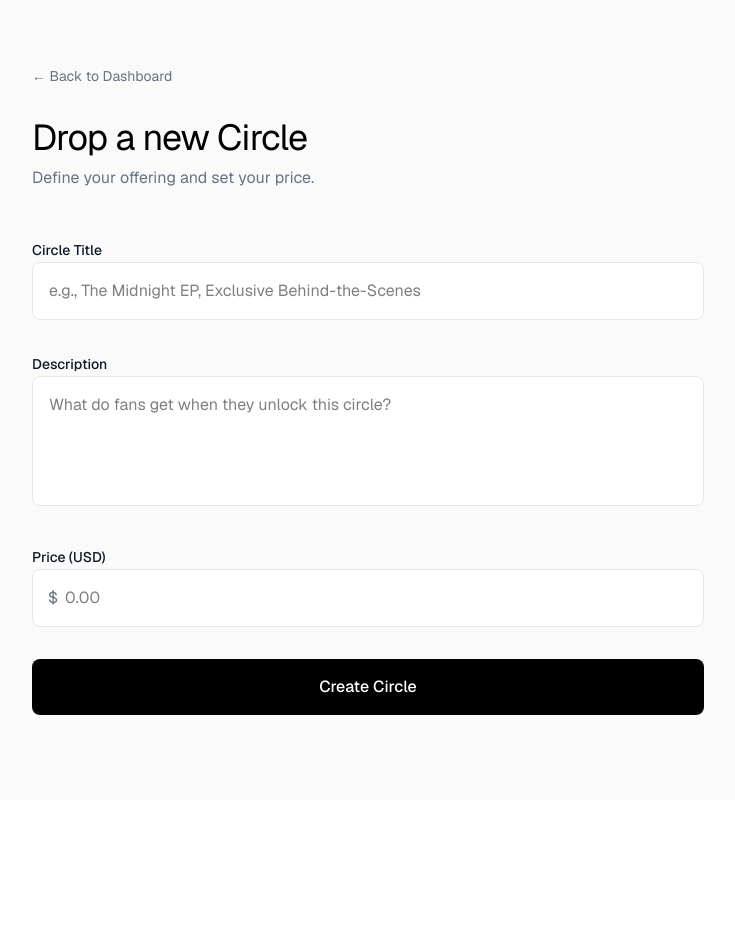
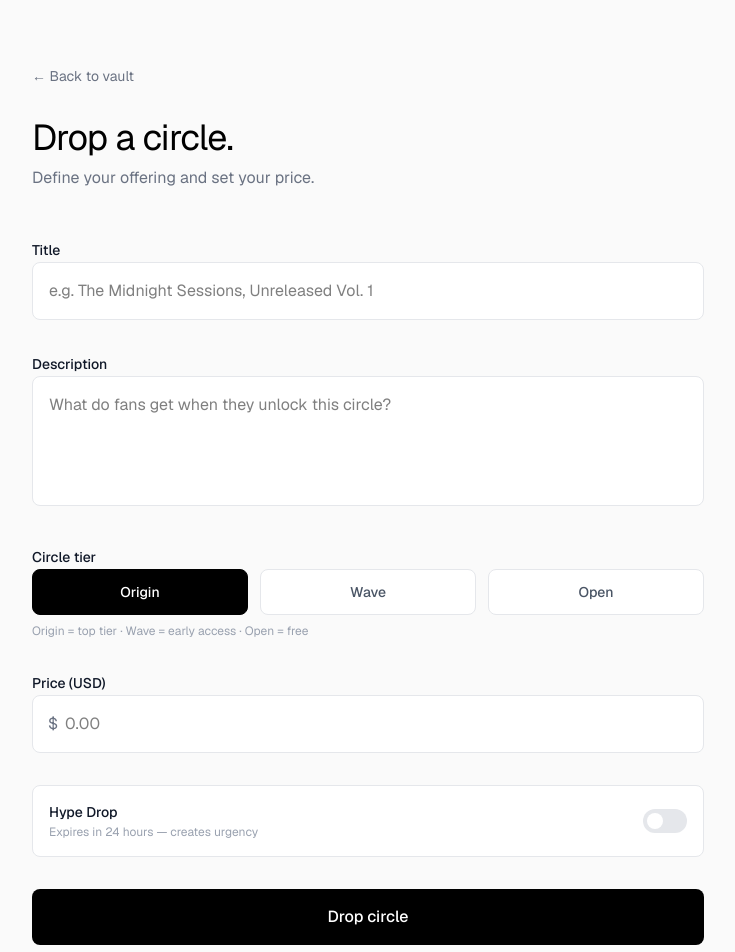
Before and after one commit to genesisraaiin-star/dropcirclesv2, a Next.js app: page /dashboard/circles/create in a window 1280 px wide. Shown: the top 952 px of the page, without its empty margins (272-1007 px from the left). Before the commit the page ends 800 px from the top, so only its background shows below. Built offline with nearby package versions, Linux system fonts and the light colour scheme.

Commit message:
fix circles pages - useParams, artist_id lookup, hype drop toggle

```diff
--- a/app/dashboard/circles/[id]/page.tsx
+++ b/app/dashboard/circles/[id]/page.tsx
@@ -1,30 +1,32 @@
 'use client';
 
 import { useState, useEffect } from 'react';
-import { useRouter } from 'next/navigation';
+import { useRouter, useParams } from 'next/navigation';
 import { createClient } from '@/lib/supabase';
 import Link from 'next/link';
 
-export default function EditCirclePage({ params }: { params: { id: string } }) {
+export default function EditCirclePage() {
   const router = useRouter();
-  const supabase = createClient();
+  const params = useParams();
+  const id = params.id as string;
 
   const [circle, setCircle] = useState<any>(null);
   const [loading, setLoading] = useState(true);
   const [saving, setSaving] = useState(false);
   const [uploading, setUploading] = useState(false);
 
-  // Load the specific Circle from the database
   useEffect(() => {
+    if (!id) return;
     async function fetchCircle() {
+      const supabase = createClient();
       const { data, error } = await supabase
         .from('circles')
         .select('*')
-        .eq('id', params.id)
+        .eq('id', id)
         .single();
 
       if (error) {
-        console.error("Error fetching:", error);
+        console.error('Error fetching:', error);
         router.push('/dashboard/circles');
         return;
       }
@@ -32,88 +34,85 @@ export default function EditCirclePage({ params }: { params: { id: string } }) {
       setLoading(false);
     }
     fetchCircle();
-  }, [params.id, router, supabase]);
+  }, [id, router]);
 
-  // THE UPLOAD LOGIC
   const handleFileUpload = async (e: React.ChangeEvent<HTMLInputElement>) => {
     const file = e.target.files?.[0];
-    if (!file) return;
-
+    if (!file || !circle) return;
     setUploading(true);
 
-    // 1. Create a secure, random file name so files never overwrite each other
+    const supabase = createClient();
     const fileExt = file.name.split('.').pop();
-    const fileName = `${params.id}-${Math.random().toString(36).substring(2)}.${fileExt}`;
+    const fileName = `${id}-${Math.random().toString(36).substring(2)}.${fileExt}`;
 
-    // 2. Push the actual file to your Supabase Bucket
     const { error: uploadError } = await supabase.storage
       .from('circle-assets')
       .upload(fileName, file);
 
     if (uploadError) {
-      console.error("Upload error:", uploadError);
-      alert("Failed to upload file to the vault.");
+      console.error('Upload error:', uploadError);
+      alert('Failed to upload file.');
       setUploading(false);
       return;
     }
 
-    // 3. Get the secure URL for playback
     const { data: { publicUrl } } = supabase.storage
       .from('circle-assets')
       .getPublicUrl(fileName);
 
-    // 4. Attach this URL to the Circle in your database
     const updatedAssets = [...(circle.assets || []), publicUrl];
     const { error: updateError } = await supabase
       .from('circles')
       .update({ assets: updatedAssets })
-      .eq('id', params.id);
+      .eq('id', id);
 
     if (updateError) {
-      console.error("Failed to link file to circle:", updateError);
+      console.error('Failed to link file:', updateError);
     } else {
       setCircle({ ...circle, assets: updatedAssets });
     }
-
     setUploading(false);
   };
 
-  // THE METADATA SAVER
   const handleSaveDetails = async (e: React.FormEvent) => {
     e.preventDefault();
     setSaving(true);
-
+    const supabase = createClient();
     const formData = new FormData(e.target as HTMLFormElement);
     const { error } = await supabase
       .from('circles')
       .update({
         title: formData.get('title'),
-        description: formData.get('description')
+        description: formData.get('description'),
       })
-      .eq('id', params.id);
+      .eq('id', id);
 
     setSaving(false);
-    if (!error) alert("Drop details updated.");
+    if (!error) alert('Drop details updated.');
   };
 
-  // THE NUKE BUTTON
   const handleDelete = async () => {
-    if (!window.confirm("Are you sure? This cannot be undone and the drop will be destroyed forever.")) return;
-
-    const { error } = await supabase.from('circles').delete().eq('id', params.id);
+    if (!window.confirm('Are you sure? This cannot be undone.')) return;
+    const supabase = createClient();
+    const { error } = await supabase.from('circles').delete().eq('id', id);
     if (!error) router.push('/dashboard/circles');
   };
 
-  if (loading) return <div className="min-h-screen bg-[#FAFAFA] flex items-center justify-center animate-pulse text-sm text-gray-400 font-mono tracking-widest uppercase">Unlocking...</div>;
+  if (loading) return (
+    <div className="min-h-screen bg-[#FAFAFA] flex items-center justify-center">
+      <p className="text-gray-400 text-sm font-mono tracking-widest uppercase animate-pulse">Unlocking...</p>
+    </div>
+  );
+
+  if (!circle) return null;
 
   return (
     <div className="min-h-screen bg-[#FAFAFA] text-black p-8 md:p-16 font-sans">
       <div className="max-w-2xl mx-auto">
 
-        {/* Navigation */}
         <div className="mb-12 flex justify-between items-center">
           <Link href="/dashboard/circles" className="text-sm text-gray-500 hover:text-black transition-colors">
-            ← Back to Vault
+            ← Back to vault
           </Link>
           <span className={`text-[10px] uppercase tracking-widest font-medium px-2 py-1 rounded ${circle.is_active ? 'bg-green-50 text-green-600' : 'bg-red-50 text-red-600'}`}>
             {circle.is_active ? 'Active' : 'Locked'}
@@ -121,26 +120,39 @@ export default function EditCirclePage({ params }: { params: { id: string } }) {
         </div>
 
         <div className="mb-12">
-          <h1 className="text-4xl font-normal tracking-tight mb-2">Configure Drop</h1>
-          <p className="text-gray-500 text-sm">Upload your ephemeral audio track. Fans will only be able to stream this live.</p>
+          <h1 className="text-4xl font-normal tracking-tight mb-2">Configure drop</h1>
+          <p className="text-gray-500 text-sm">Upload your audio and edit drop details.</p>
         </div>
 
-        {/* The Ephemeral Uploader */}
-        <div className="bg-white border border-gray-200 rounded-xl p-8 mb-8 text-center border-dashed relative overflow-hidden">
+        {/* Audio Uploader */}
+        <div className="bg-white border border-dashed border-gray-200 rounded-xl p-8 mb-8 text-center">
           {circle.assets && circle.assets.length > 0 ? (
-            <div className="flex flex-col items-center justify-center">
-              <div className="w-12 h-12 bg-green-50 text-green-500 rounded-full flex items-center justify-center mb-4">✓</div>
-              <h3 className="text-sm font-medium mb-1">Track Uploaded</h3>
-              <p className="text-xs text-gray-500 mb-4">Ready for live streaming.</p>
+            <div className="flex flex-col items-center">
+              <div className="w-12 h-12 bg-green-50 text-green-500 rounded-full flex items-center justify-center mb-4 text-lg">✓</div>
+              <h3 className="text-sm font-medium mb-1">Track uploaded</h3>
+              <p className="text-xs text-gray-500 mb-4">{circle.assets.length} file{circle.assets.length > 1 ? 's' : ''} in vault</p>
+              <div className="relative inline-block">
+                <input
+                  type="file"
+                  accept="audio/*"
+                  onChange={handleFileUpload}
+                  disabled={uploading}
+                  className="absolute inset-0 w-full h-full opacity-0 cursor-pointer disabled:cursor-not-allowed"
+                />
+                <button disabled={uploading} className="text-xs border border-gray-200 text-gray-600 px-4 py-2 rounded hover:border-gray-400 transition-colors disabled:opacity-50">
+                  {uploading ? 'Uploading...' : 'Replace / add file'}
+                </button>
+              </div>
             </div>
           ) : (
             <>
               <div className="w-12 h-12 bg-gray-100 rounded-full flex items-center justify-center mx-auto mb-4">
-                <svg width="20" height="20" viewBox="0 0 24 24" fill="none" stroke="currentColor" strokeWidth="2"><path d="M21 15v4a2 2 0 0 1-2 2H5a2 2 0 0 1-2-2v-4M17 8l-5-5-5 5M12 3v12"/></svg>
+                <svg width="20" height="20" viewBox="0 0 24 24" fill="none" stroke="currentColor" strokeWidth="2">
+                  <path d="M21 15v4a2 2 0 0 1-2 2H5a2 2 0 0 1-2-2v-4M17 8l-5-5-5 5M12 3v12"/>
+                </svg>
               </div>
-              <h3 className="text-sm font-medium mb-1">Upload Master Audio</h3>
-              <p className="text-xs text-gray-500 mb-6">WAV or high-quality MP3.</p>
-
+              <h3 className="text-sm font-medium mb-1">Upload master audio</h3>
+              <p className="text-xs text-gray-500 mb-6">WAV or high-quality MP3</p>
               <div className="relative inline-block">
                 <input
                   type="file"
@@ -150,7 +162,7 @@ export default function EditCirclePage({ params }: { params: { id: string } }) {
                   className="absolute inset-0 w-full h-full opacity-0 cursor-pointer disabled:cursor-not-allowed"
                 />
                 <button disabled={uploading} className="text-xs bg-black text-white px-6 py-3 rounded font-medium hover:bg-gray-800 transition-colors disabled:opacity-50">
-                  {uploading ? 'Encrypting & Uploading...' : 'Select Audio File'}
+                  {uploading ? 'Uploading...' : 'Select audio file'}
                 </button>
               </div>
             </>
@@ -160,7 +172,7 @@ export default function EditCirclePage({ params }: { params: { id: string } }) {
         {/* Metadata Editor */}
         <form onSubmit={handleSaveDetails} className="space-y-6 mb-12">
           <div>
-            <label className="text-[10px] text-gray-400 font-medium tracking-widest uppercase mb-2 block">Drop Title</label>
+            <label className="text-[10px] text-gray-400 font-medium tracking-widest uppercase mb-2 block">Drop title</label>
             <input
               name="title"
               type="text"
@@ -170,7 +182,7 @@ export default function EditCirclePage({ params }: { params: { id: string } }) {
             />
           </div>
           <div>
-            <label className="text-[10px] text-gray-400 font-medium tracking-widest uppercase mb-2 block">Lore / Description</label>
+            <label className="text-[10px] text-gray-400 font-medium tracking-widest uppercase mb-2 block">Description</label>
             <textarea
               name="description"
               rows={4}
@@ -179,17 +191,24 @@ export default function EditCirclePage({ params }: { params: { id: string } }) {
               className="w-full p-4 bg-white border border-gray-200 rounded-lg focus:outline-none focus:ring-2 focus:ring-black resize-none"
             />
           </div>
-          <button type="submit" disabled={saving} className="w-full bg-black text-white p-4 rounded-lg text-sm font-medium hover:bg-gray-800 transition-colors disabled:opacity-50">
-            {saving ? 'Saving...' : 'Update Details'}
+          <button
+            type="submit"
+            disabled={saving}
+            className="w-full bg-black text-white p-4 rounded-lg text-sm font-medium hover:bg-gray-800 transition-colors disabled:opacity-50"
+          >
+            {saving ? 'Saving...' : 'Update details'}
           </button>
         </form>
 
         {/* Danger Zone */}
         <div className="border-t border-red-100 pt-8 mt-16">
-          <h4 className="text-red-600 font-medium text-sm mb-2">Destroy Drop</h4>
-          <p className="text-gray-500 text-xs mb-4">This will permanently delete the audio file and all associated metadata. Fans will immediately lose access.</p>
-          <button onClick={handleDelete} className="text-xs border border-red-200 text-red-600 px-4 py-2 rounded hover:bg-red-50 transition-colors">
-            Destroy Forever
+          <h4 className="text-red-600 font-medium text-sm mb-2">Destroy drop</h4>
+          <p className="text-gray-500 text-xs mb-4">Permanently deletes this drop and all audio files. Fans immediately lose access.</p>
+          <button
+            onClick={handleDelete}
+            className="text-xs border border-red-200 text-red-600 px-4 py-2 rounded hover:bg-red-50 transition-colors"
+          >
+            Destroy forever
           </button>
         </div>
 
--- a/app/dashboard/circles/create/page.tsx
+++ b/app/dashboard/circles/create/page.tsx
@@ -13,6 +13,8 @@ export default function CreateCirclePage() {
     title: '',
     description: '',
     price: '',
+    circle_tier: 'origin', // origin | wave | open
+    is_hype_drop: false,
   });
 
   const handleSubmit = async (e: React.FormEvent) => {
@@ -21,34 +23,51 @@ export default function CreateCirclePage() {
     setError('');
 
     try {
-      // 1. Initialize your proven browser client
       const supabase = createClient();
 
-      // 2. Get the logged-in user (This works here because we are in the browser!)
+      // Step 1: get auth user
       const { data: { user }, error: authError } = await supabase.auth.getUser();
-
       if (authError || !user) {
-        setError('You must be logged in to drop a circle. Please sign in again.');
+        setError('You must be logged in. Please sign in again.');
         setLoading(false);
         return;
       }
 
-      // 3. Convert price to cents
+      // Step 2: get the artist record — circles.artist_id refs artists.id, not auth.users.id
+      const { data: artist, error: artistError } = await supabase
+        .from('artists')
+        .select('id')
+        .eq('user_id', user.id)
+        .single();
+
+      if (artistError || !artist) {
+        setError('Artist profile not found. Please complete onboarding first.');
+        setLoading(false);
+        return;
+      }
+
+      // Step 3: convert price to cents
       const priceInCents = Math.round(parseFloat(formData.price) * 100);
 
-      // 4. Insert the Circle
+      // Step 4: set expiry if hype drop
+      const expires_at = formData.is_hype_drop
+        ? new Date(Date.now() + 24 * 60 * 60 * 1000).toISOString()
+        : null;
+
+      // Step 5: insert circle with correct artist_id
       const { error: dbError } = await supabase
         .from('circles')
         .insert({
-          artist_id: user.id,
+          artist_id: artist.id,
           title: formData.title,
           description: formData.description,
           price: priceInCents,
+          is_active: false,
+          expires_at,
         });
 
       if (dbError) throw dbError;
 
-      // 5. Success! Teleport back to dashboard
       router.push('/dashboard/circles');
 
     } catch (err: any) {
@@ -66,23 +85,23 @@ export default function CreateCirclePage() {
             href="/dashboard/circles"
             className="text-sm text-gray-500 hover:text-black transition-colors mb-8 inline-block"
           >
-            ← Back to Dashboard
+            ← Back to vault
           </Link>
-          <h1 className="text-4xl font-normal tracking-tight mb-2">Drop a new Circle</h1>
+          <h1 className="text-4xl font-normal tracking-tight mb-2">Drop a circle.</h1>
           <p className="text-gray-500">Define your offering and set your price.</p>
         </div>
 
         <form onSubmit={handleSubmit} className="space-y-8">
 
           <div className="space-y-2">
-            <label className="text-sm font-medium text-gray-900">Circle Title</label>
+            <label className="text-sm font-medium text-gray-900">Title</label>
             <input
               type="text"
               required
               value={formData.title}
               onChange={(e) => setFormData({...formData, title: e.target.value})}
-              placeholder="e.g., The Midnight EP, Exclusive Behind-the-Scenes"
-              className="w-full p-4 bg-white border border-gray-200 rounded-lg focus:outline-none focus:ring-2 focus:ring-black focus:border-transparent transition-all"
+              placeholder="e.g. The Midnight Sessions, Unreleased Vol. 1"
+              className="w-full p-4 bg-white border border-gray-200 rounded-lg focus:outline-none focus:ring-2 focus:ring-black transition-all"
             />
           </div>
 
@@ -94,8 +113,29 @@ export default function CreateCirclePage() {
               value={formData.description}
               onChange={(e) => setFormData({...formData, description: e.target.value})}
               placeholder="What do fans get when they unlock this circle?"
-              className="w-full p-4 bg-white border border-gray-200 rounded-lg focus:outline-none focus:ring-2 focus:ring-black focus:border-transparent transition-all resize-none"
+              className="w-full p-4 bg-white border border-gray-200 rounded-lg focus:outline-none focus:ring-2 focus:ring-black transition-all resize-none"
             />
+          </div>
+
+          <div className="space-y-2">
+            <label className="text-sm font-medium text-gray-900">Circle tier</label>
+            <div className="grid grid-cols-3 gap-3">
+              {(['origin', 'wave', 'open'] as const).map((tier) => (
+                <button
+                  key={tier}
+                  type="button"
+                  onClick={() => setFormData({...formData, circle_tier: tier})}
+                  className={`p-3 rounded-lg border text-sm font-medium capitalize transition-all ${
+                    formData.circle_tier === tier
+                      ? 'border-black bg-black text-white'
+                      : 'border-gray-200 bg-white text-gray-600 hover:border-gray-400'
+                  }`}
+                >
+                  {tier}
+                </button>
+              ))}
+            </div>
+            <p className="text-xs text-gray-400">Origin = top tier · Wave = early access · Open = free</p>
           </div>
 
           <div className="space-y-2">
@@ -110,9 +150,23 @@ export default function CreateCirclePage() {
                 value={formData.price}
                 onChange={(e) => setFormData({...formData, price: e.target.value})}
                 placeholder="0.00"
-                className="w-full p-4 pl-8 bg-white border border-gray-200 rounded-lg focus:outline-none focus:ring-2 focus:ring-black focus:border-transparent transition-all"
+                className="w-full p-4 pl-8 bg-white border border-gray-200 rounded-lg focus:outline-none focus:ring-2 focus:ring-black transition-all"
               />
             </div>
+          </div>
+
+          <div className="flex items-center justify-between p-4 bg-white border border-gray-200 rounded-lg">
+            <div>
+              <div className="text-sm font-medium text-gray-900">Hype Drop</div>
+              <div className="text-xs text-gray-400 mt-0.5">Expires in 24 hours — creates urgency</div>
+            </div>
+            <button
+              type="button"
+              onClick={() => setFormData({...formData, is_hype_drop: !formData.is_hype_drop})}
+              className={`w-11 h-6 rounded-full transition-colors relative ${formData.is_hype_drop ? 'bg-black' : 'bg-gray-200'}`}
+            >
+              <div className={`absolute top-1 left-1 w-4 h-4 rounded-full bg-white transition-transform ${formData.is_hype_drop ? 'translate-x-5' : 'translate-x-0'}`} />
+            </button>
           </div>
 
           {error && <div className="text-red-500 text-sm font-medium">{error}</div>}
@@ -122,7 +176,7 @@ export default function CreateCirclePage() {
             disabled={loading}
             className="w-full bg-black text-white p-4 rounded-lg font-medium hover:bg-gray-800 transition-colors disabled:opacity-50"
           >
-            {loading ? 'Creating...' : 'Create Circle'}
+            {loading ? 'Dropping...' : 'Drop circle'}
           </button>
         </form>
       </div>
```
Also changed, not shown: app/dashboard/circles/page.tsx (+48 -24 lines).
